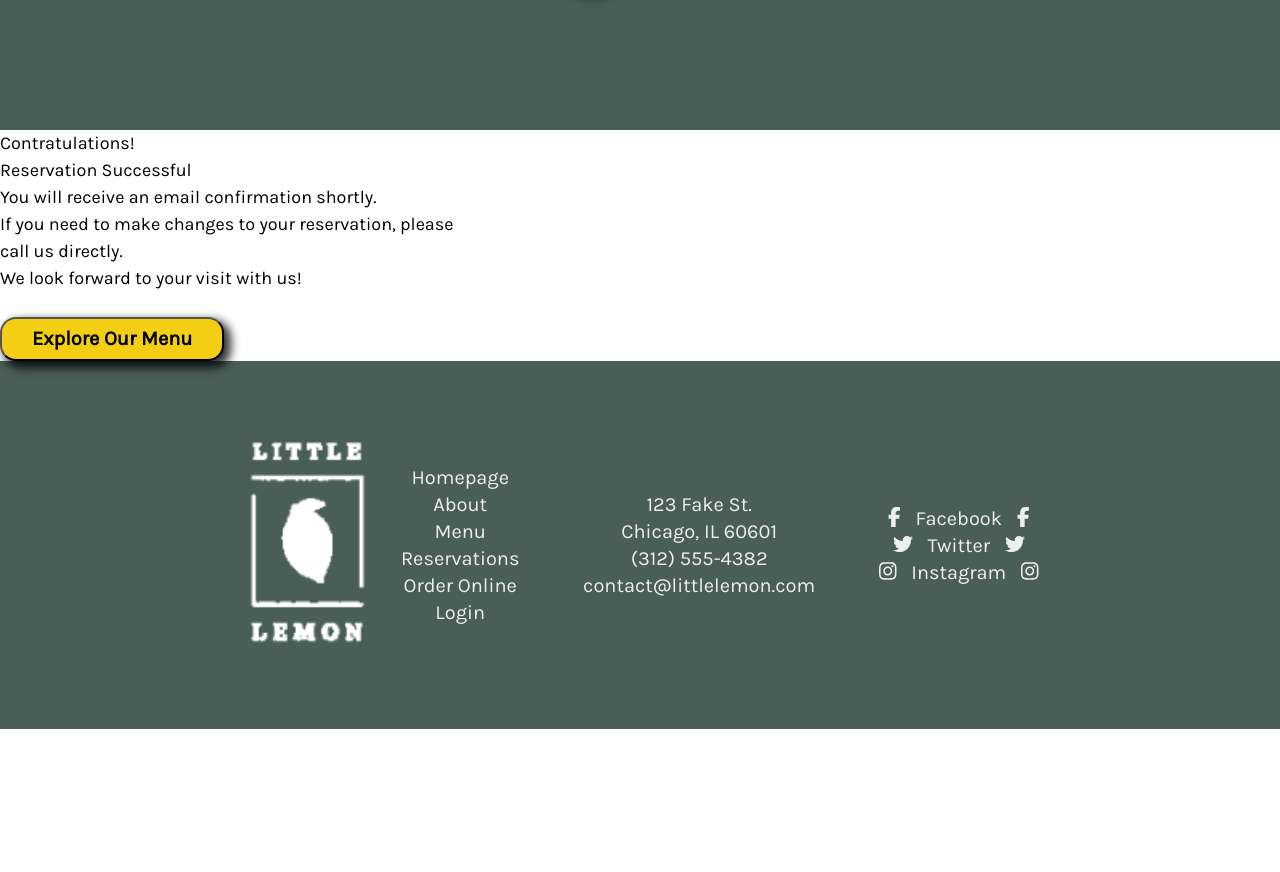
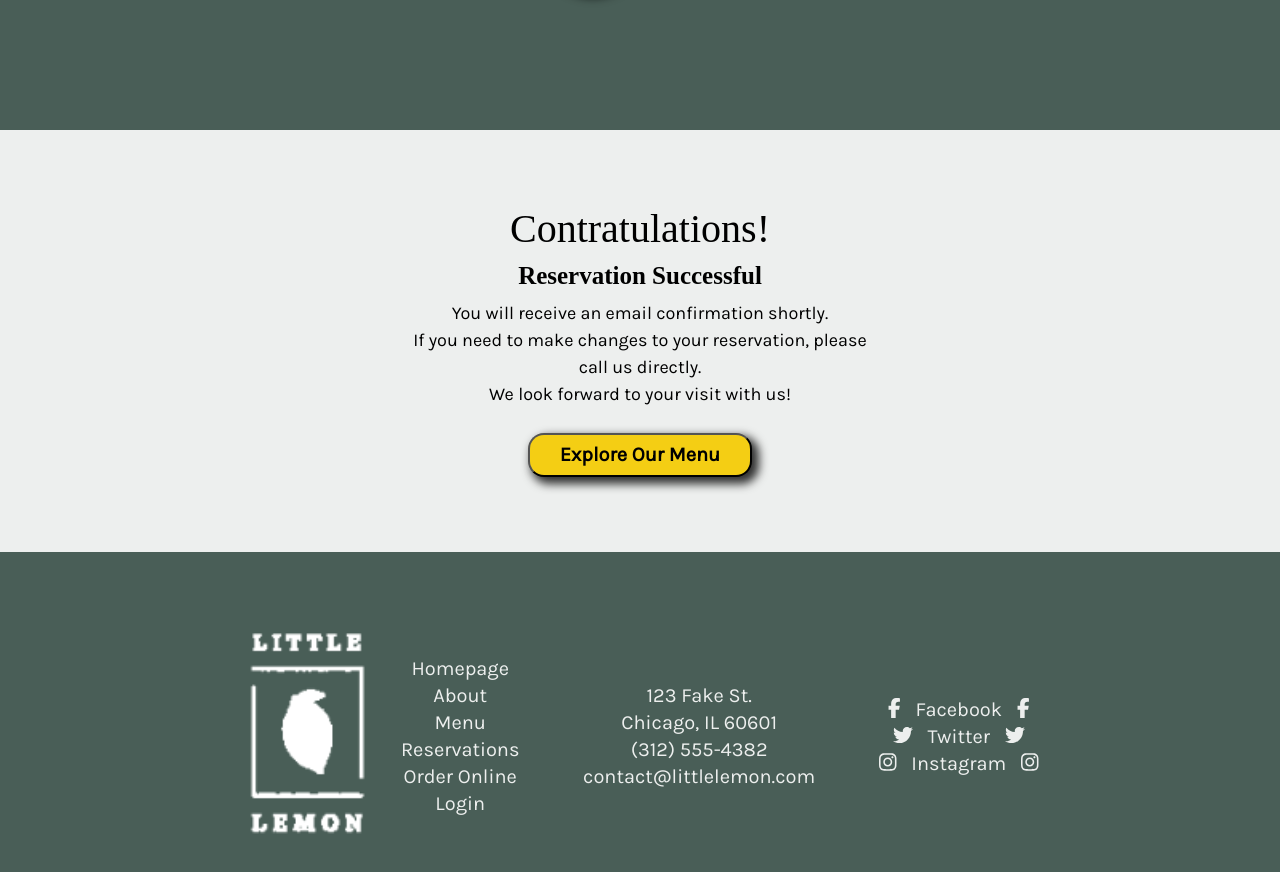
Before and after one commit to horoserp/Capstone, a React (Create React App) app: page /confirmation in a window 1280 px wide. Shown: the part 820-1692 px from the top of the page. Before the commit the page ends 1549 px from the top, so only its background shows below. Built offline with nearby package versions, Linux system fonts and the light colour scheme; a web font is replaced by a local one.

Commit message:
Update: Begin styling Confirmation component.

```diff
--- a/src/App.css
+++ b/src/App.css
@@ -286,6 +286,14 @@ input, select {
     margin-bottom: -20px;
 }
 
+.flex-dir {
+    flex-direction: column;
+}
+
+.center {
+    text-align: center;
+}
+
 @media (max-width: 600px) {
     .container {
         gap: 10px 0;
--- a/src/Components/Confirmation.js
+++ b/src/Components/Confirmation.js
@@ -14,14 +14,17 @@ function Confirmation() {
     return (
         <>
             <Reservations>Success!</Reservations>
-            <p>
-                Contratulations!<br />
-                Reservation Successful<br />
-                You will receive an email confirmation shortly.<br />
-                If you need to make changes to your reservation, please call us directly.<br />
-                We look forward to your visit with us!
-            </p>
-            <button onClick={handleClick}>Explore Our Menu</button>
+            <div className="highlight-b pad">
+                <div className="container flex-dir">
+                    <h2 style={{margin: 0}}>Contratulations!</h2>
+                    <h3>Reservation Successful</h3>
+                    <p className="center">You will receive an email confirmation shortly.<br />
+                        If you need to make changes to your reservation, please call us directly.<br />
+                        We look forward to your visit with us!
+                    </p>
+                    <button onClick={handleClick}>Explore Our Menu</button>
+                </div>
+            </div>
         </>
     );
 }
```
